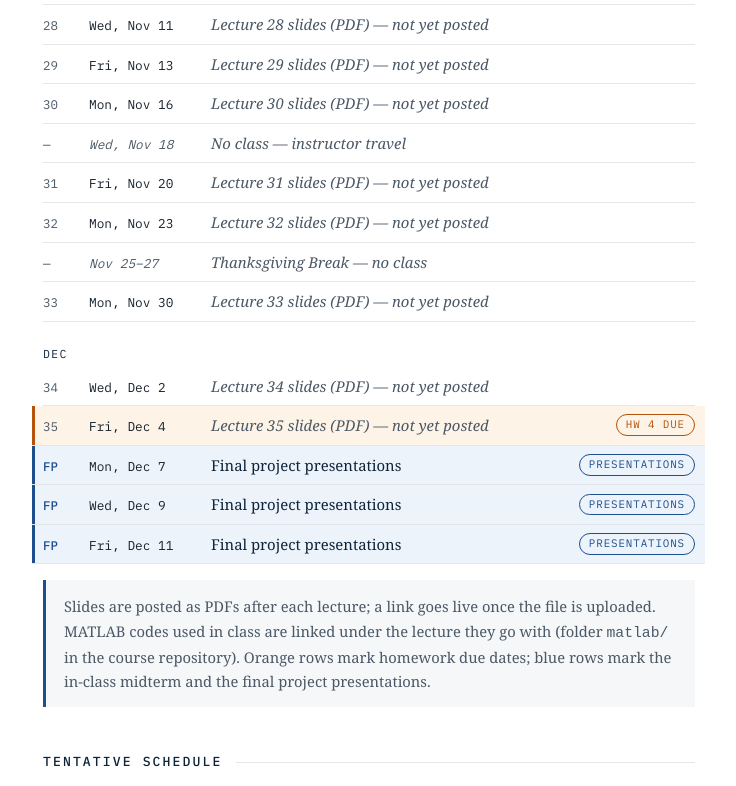
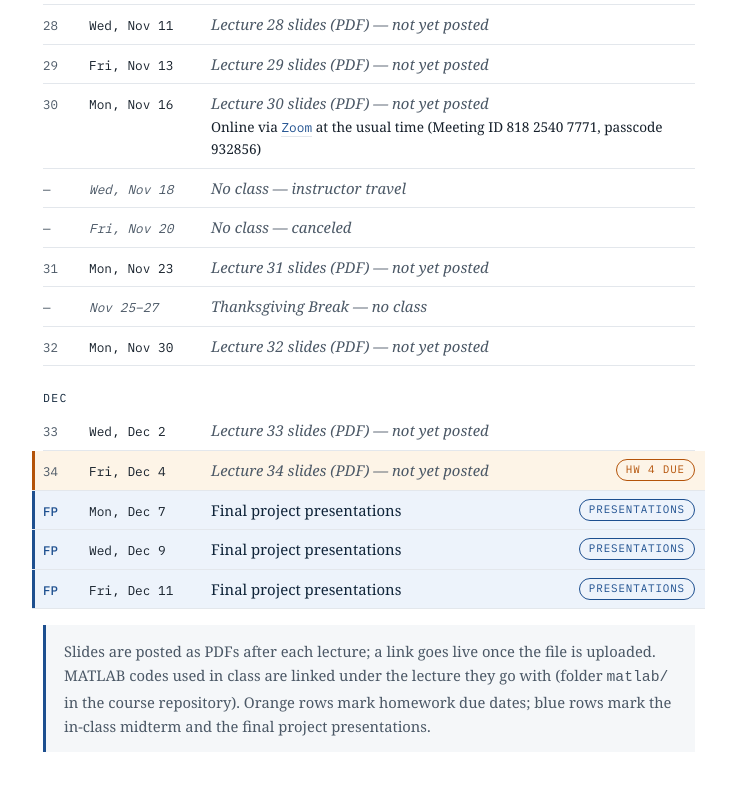
Before and after one commit to chhmou/math4610, a plain HTML site: page index.html in a window 1280 px wide. Shown: the part 2345-3131 px from the top of the page, without its empty margins (271-1007 px from the left). Drawn offline with Linux system fonts and the light colour scheme; no server answers; a web font is replaced by a local one.

Commit message:
Revise class schedule and add online meeting info
Updated class schedule with online meeting details and cancellations.

```diff
--- a/index.html
+++ b/index.html
@@ -382,13 +382,15 @@
       EV("exam","Fri, Oct 30","Midterm exam — in class, 50 minutes"),
       ["Nov",""],
       [24,"Mon, Nov 2"],[25,"Wed, Nov 4"],[26,"Fri, Nov 6"],[27,"Mon, Nov 9"],[28,"Wed, Nov 11"],
-      [29,"Fri, Nov 13"],[30,"Mon, Nov 16"],
+      [29,"Fri, Nov 13"],
+      [30,"Mon, Nov 16",'Online via <a href="https://usu.zoom.us/j/81825407771?pwd=Kaf3CkN0Unnhzo2rUecTIqxinh1gx0.1">Zoom</a> at the usual time (Meeting ID 818 2540 7771, passcode 932856)'],
       [0,"Wed, Nov 18","No class — instructor travel"],
-      [31,"Fri, Nov 20"],[32,"Mon, Nov 23"],
+      [0,"Fri, Nov 20","No class — canceled"],
+      [31,"Mon, Nov 23"],
       [0,"Nov 25–27","Thanksgiving Break — no class"],
-      [33,"Mon, Nov 30"],
+      [32,"Mon, Nov 30"],
       ["Dec",""],
-      [34,"Wed, Dec 2"],[35,"Fri, Dec 4"],
+      [33,"Wed, Dec 2"],[34,"Fri, Dec 4"],
       EV("present","Mon, Dec 7","Final project presentations"),
       EV("present","Wed, Dec 9","Final project presentations"),
       EV("present","Fri, Dec 11","Final project presentations")
@@ -442,6 +444,12 @@
         div.innerHTML = `<span class="no">${n}</span><span class="date">${row[1]}</span>`;
         const cell = document.createElement("span");
         cell.appendChild(fileLink(`${NOTES_BASE}lec${n}.pdf`, `Lecture ${row[0]} slides (PDF)`));
+        if (row[2]) {                              // optional note, e.g. an online meeting
+          const note = document.createElement("span");
+          note.className = "code";
+          note.innerHTML = row[2];
+          cell.appendChild(note);
+        }
         for (const f of (CODES[row[0]] || [])) {
           const c = fileLink(`${CODE_BASE}${f}`, f);
           c.className = "code";
@@ -553,7 +561,9 @@
       <li>Mon, Sep 21 — no class (instructor travel)</li>
       <li>Fri, Oct 9 — Fall Break</li>
       <li>Fri, Oct 30 — Midterm exam (in class, 50 minutes)</li>
+      <li>Mon, Nov 16 — class online via <a href="https://usu.zoom.us/j/81825407771?pwd=Kaf3CkN0Unnhzo2rUecTIqxinh1gx0.1">Zoom</a> (usual time)</li>
       <li>Wed, Nov 18 — no class (instructor travel)</li>
+      <li>Fri, Nov 20 — no class (canceled)</li>
       <li>Nov 25–27 — Thanksgiving Break</li>
       <li>Dec 7, 9, 11 — Final project presentations (in class)</li>
       <li>Dec 7–11 — No-Test Week; last day of classes Fri, Dec 11</li>
```
